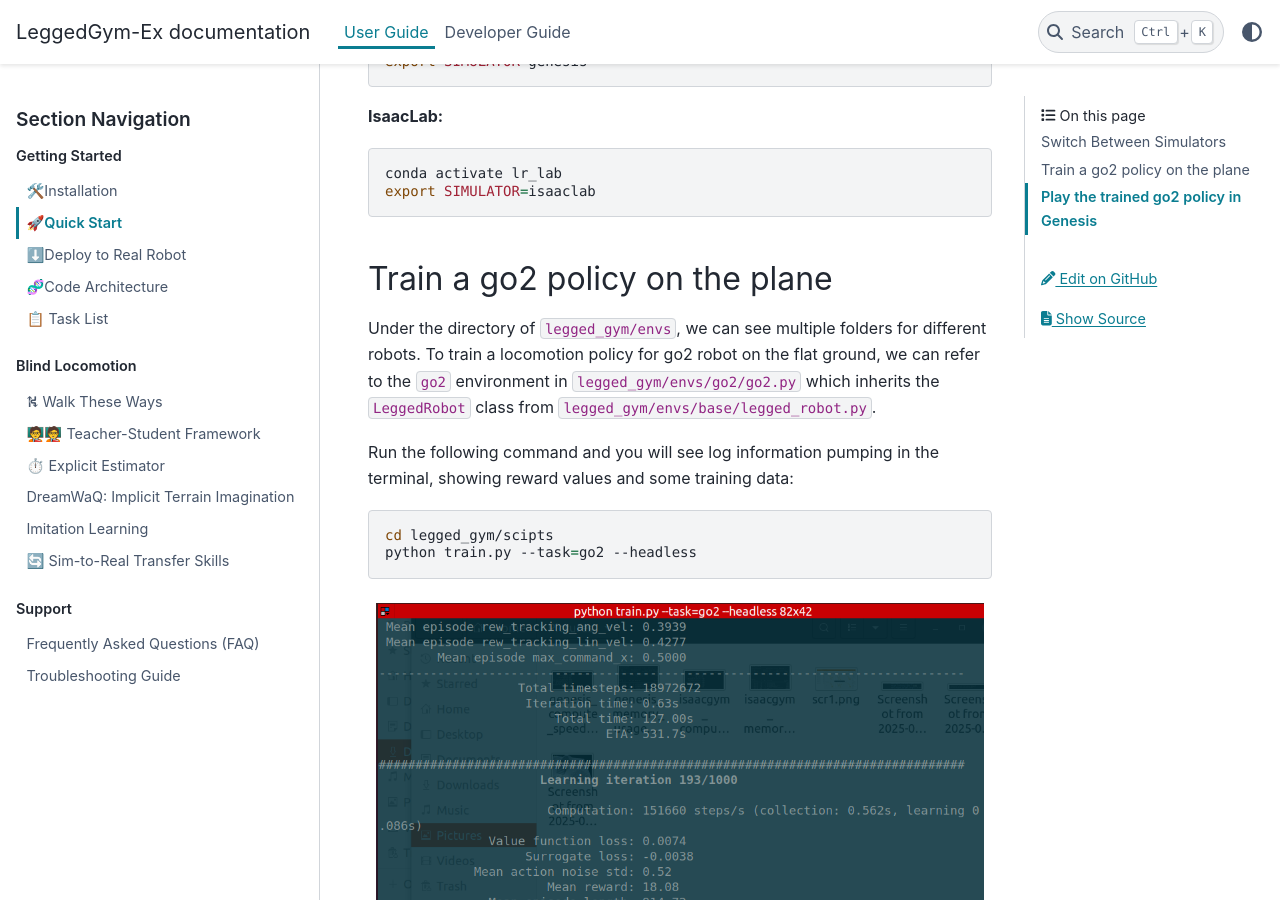
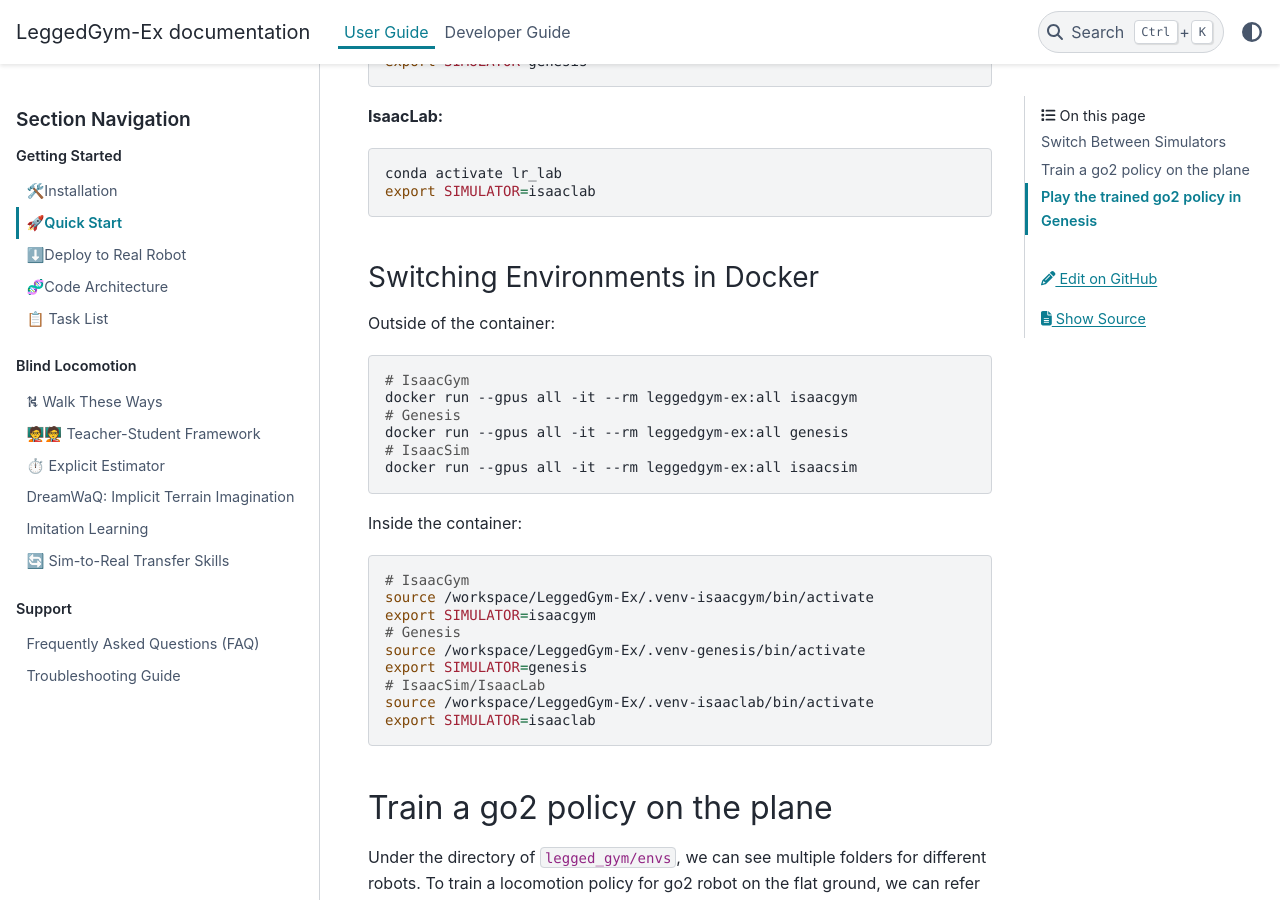
Before and after one commit to lupinjia/leggedgym-ex-doc, a Sphinx documentation site: the page built from source/user_guide/getting_started/quick_start.md, in a window 1280 px wide and 900 px high, scrolled down 2032 px. Built offline with Sphinx 7.4.7 and the PyData theme 0.15.4, drawn with Linux system fonts in a browser that asks for light colours.

Commit message:
update docker support

````diff
--- a/source/user_guide/getting_started/quick_start.md
+++ b/source/user_guide/getting_started/quick_start.md
@@ -85,6 +85,32 @@ conda activate lr_lab
 export SIMULATOR=isaaclab
 ```
 
+### Switching Environments in Docker
+
+Outside of the container:
+```bash
+# IsaacGym
+docker run --gpus all -it --rm leggedgym-ex:all isaacgym
+# Genesis
+docker run --gpus all -it --rm leggedgym-ex:all genesis
+# IsaacSim
+docker run --gpus all -it --rm leggedgym-ex:all isaacsim
+```
+
+Inside the container:
+```bash
+# IsaacGym
+source /workspace/LeggedGym-Ex/.venv-isaacgym/bin/activate
+export SIMULATOR=isaacgym
+# Genesis
+source /workspace/LeggedGym-Ex/.venv-genesis/bin/activate
+export SIMULATOR=genesis
+# IsaacSim/IsaacLab
+source /workspace/LeggedGym-Ex/.venv-isaaclab/bin/activate
+export SIMULATOR=isaaclab
+```
+
+
 ## Train a go2 policy on the plane
 
 Under the directory of `legged_gym/envs`, we can see multiple folders for different robots. To train a locomotion policy for go2 robot on the flat ground, we can refer to the `go2` environment in `legged_gym/envs/go2/go2.py` which inherits the `LeggedRobot` class from `legged_gym/envs/base/legged_robot.py`.
````
Also changed, not shown: source/user_guide/getting_started/installation.md (+57 -0 lines).
